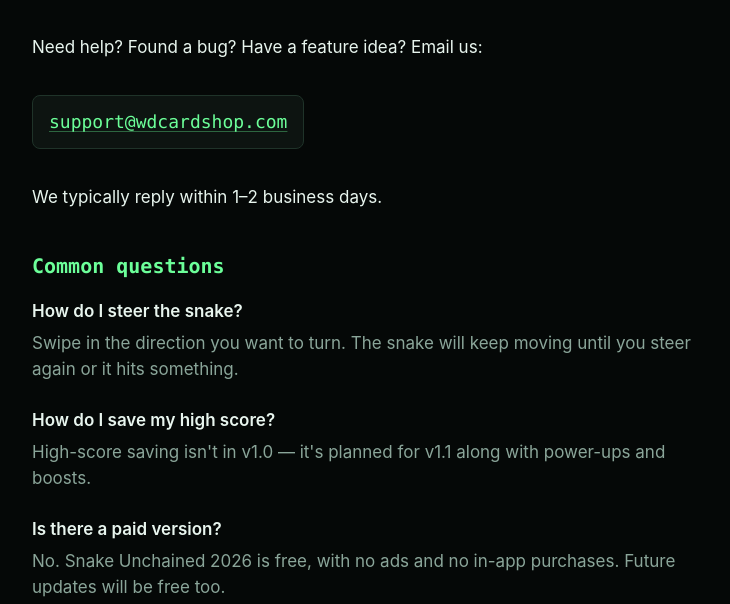
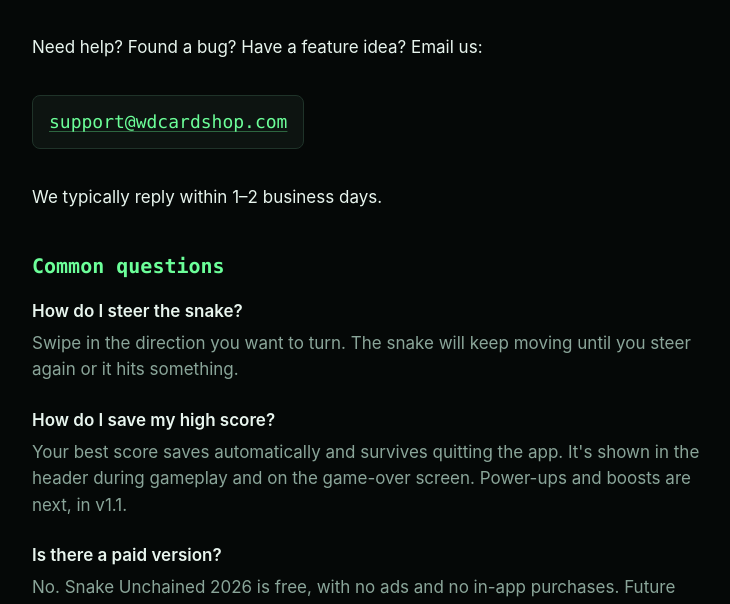
Before and after one commit to dustaris/snake-unchained-2026, a plain HTML site: page support.html in a window 1280 px wide. Shown: the part 186-790 px from the top of the page, without its empty margins (272-1002 px from the left). Drawn offline with Linux system fonts and the light colour scheme.

Commit message:
support: high score now ships in v1.0

```diff
--- a/support.html
+++ b/support.html
@@ -26,7 +26,7 @@
       <dd>Swipe in the direction you want to turn. The snake will keep moving until you steer again or it hits something.</dd>
 
       <dt>How do I save my high score?</dt>
-      <dd>High-score saving isn't in v1.0 — it's planned for v1.1 along with power-ups and boosts.</dd>
+      <dd>Your best score saves automatically and survives quitting the app. It's shown in the header during gameplay and on the game-over screen. Power-ups and boosts are next, in v1.1.</dd>
 
       <dt>Is there a paid version?</dt>
       <dd>No. Snake Unchained 2026 is free, with no ads and no in-app purchases. Future updates will be free too.</dd>
```
